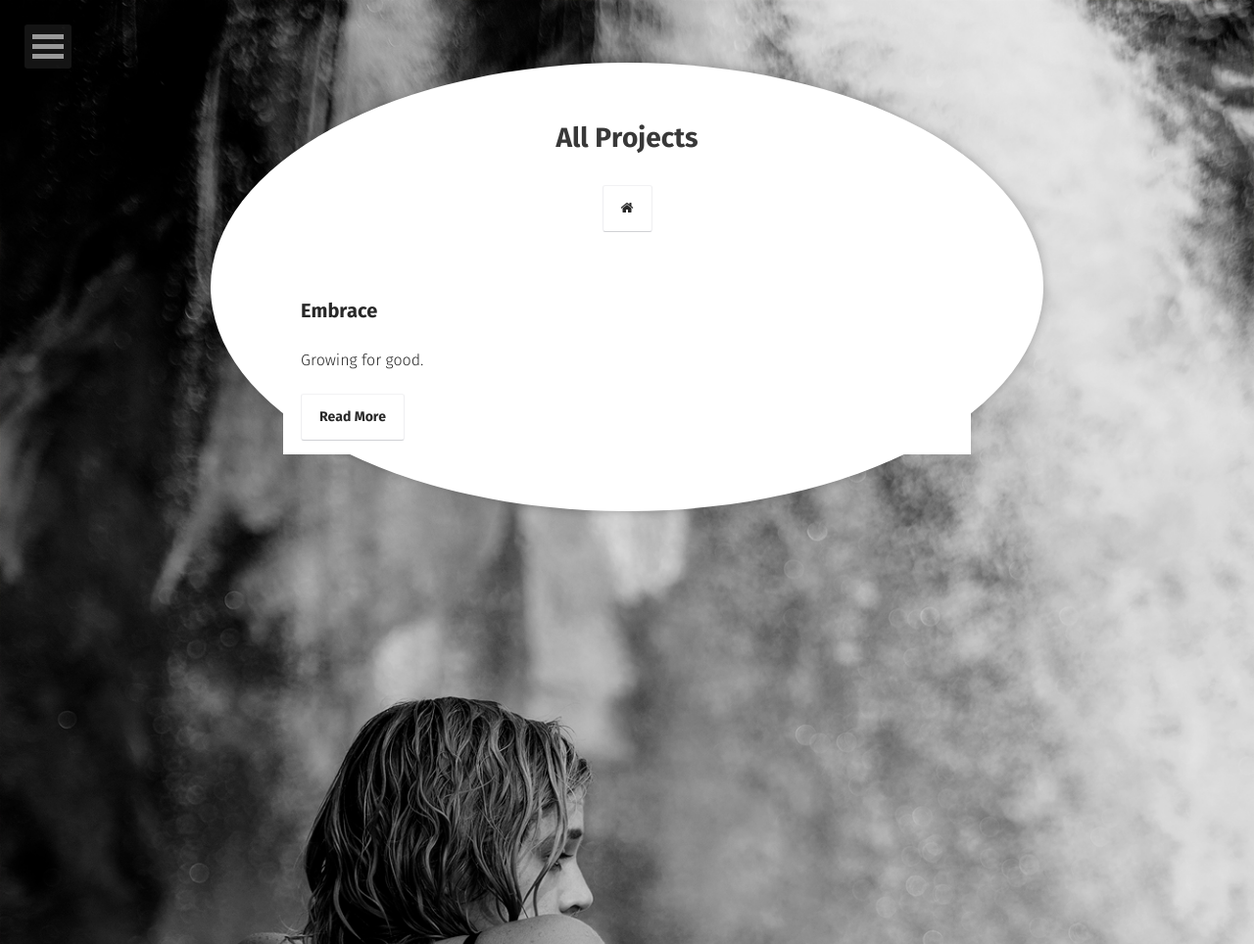
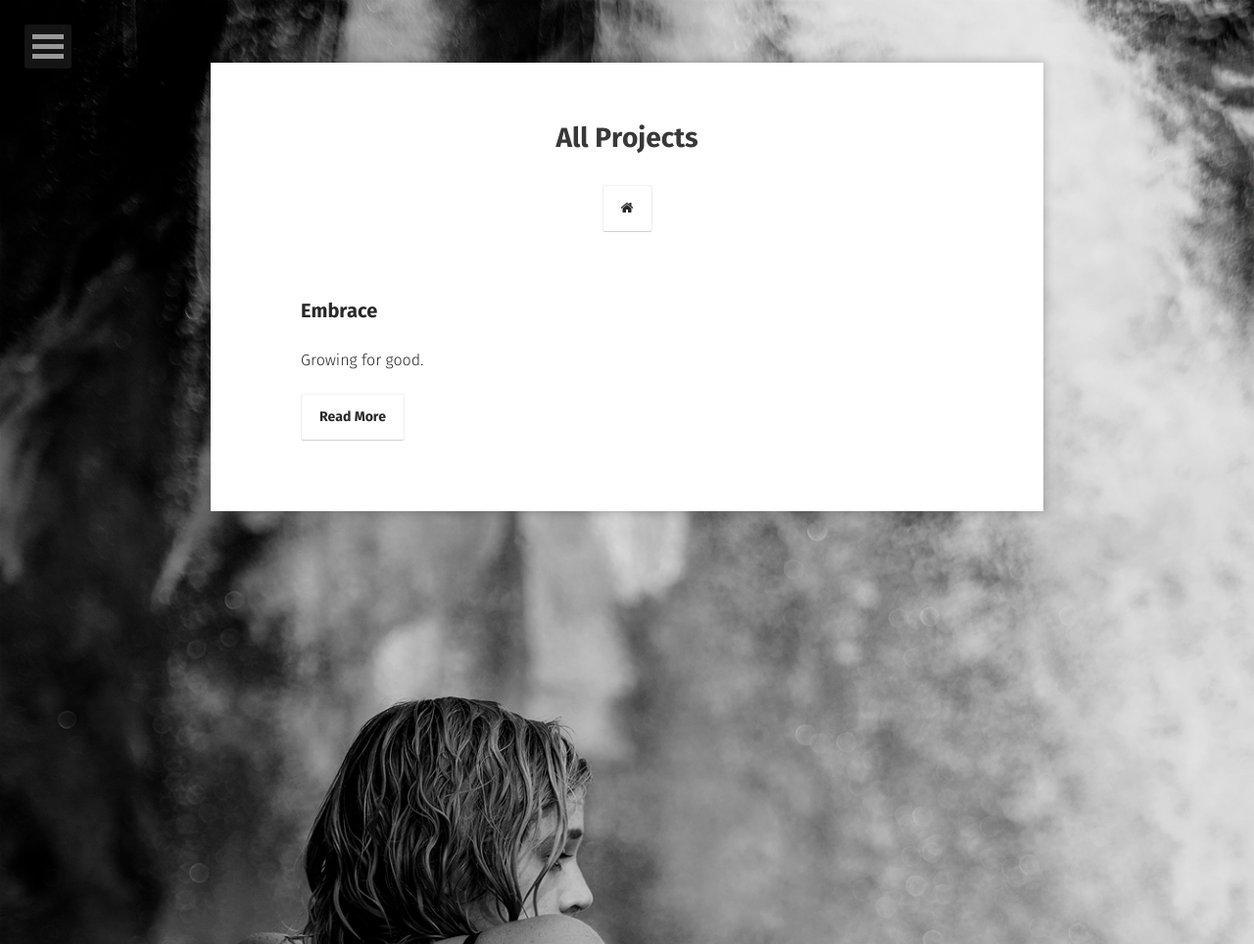
Before and after one commit to SeanEmbrace/WebSiteFun, a Jekyll site: the page built from projects/index.md, in a window 1280 px wide. Shown: the whole page at 98% size. Built offline with Jekyll 4.4.1, drawn with Linux system fonts in a browser that asks for light colours; some web fonts are replaced.

Commit message:
Update site.scss

```diff
--- a/_sass/site.scss
+++ b/_sass/site.scss
@@ -78,7 +78,7 @@ body {
 	background-color: $white;
 	color: $color_shark;
 	z-index: 1;
-	border-radius: 3px;
+	border-radius: 0px;
 	box-shadow: 0 0 10px 0 rgba($color_shark,0.3);
 	@include transition(.5s);
 	@media #{$small} {
@@ -107,7 +107,7 @@ body {
 	background: $white;
 	color: $color_tuatara;
 	padding: 2em;
-	border-radius: 50%;
+	border-radius: 0%;
 	box-shadow: 0 0 10px 0 rgba($color_shark,0.3);
 	@include transition(.5s);
 	@media #{$small} {
```
